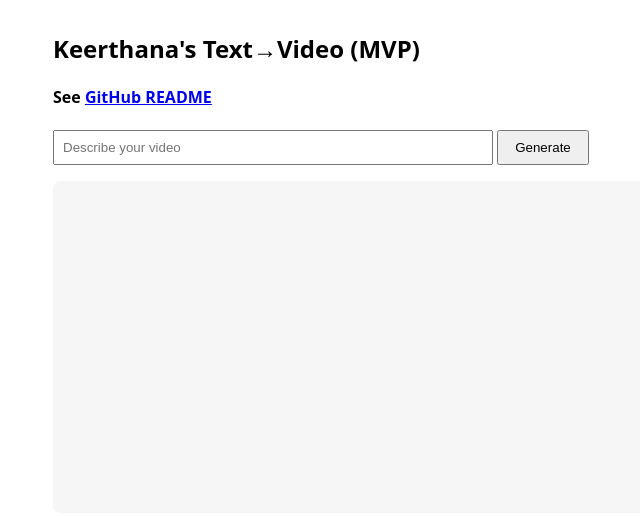
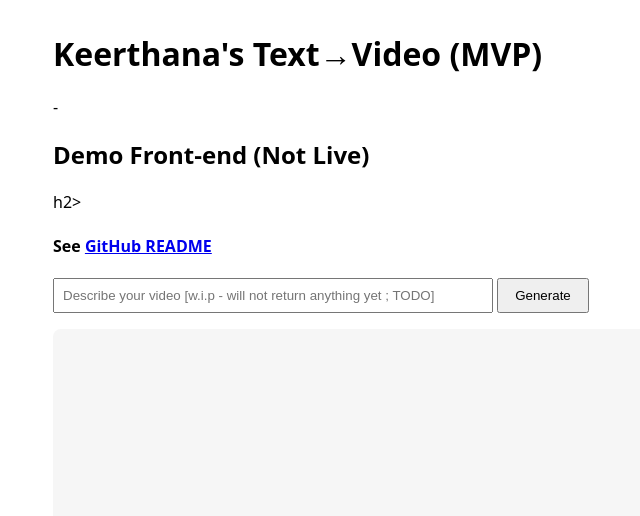
Before and after one commit to keerthanap8898/TextToVideoAPI, a plain HTML site: page VideoGenerator_API/front-end/index.html in a window 1280 px wide. Shown: the whole page, without its empty margins (227-867 px from the left). Drawn offline with Linux system fonts and the light colour scheme.

Commit message:
Update index.html

```diff
--- a/VideoGenerator_API/front-end/index.html
+++ b/VideoGenerator_API/front-end/index.html
@@ -1,7 +1,7 @@
 <!doctype html>
 <html lang="en">
   <body style="font-family: system-ui; max-width: 720px; margin: 2rem auto;">
-    <h2>Keerthana's Text→Video (MVP)</h2>
+    <h1>Keerthana's Text→Video (MVP)</h1> - <h2>Demo Front-end (Not Live)</h2>h2>
 
     <h4>
       See
@@ -13,7 +13,7 @@
     <form id="f" style="margin-bottom:1rem">
       <input
         name="prompt"
-        placeholder="Describe your video"
+        placeholder="Describe your video [w.i.p - will not return anything yet ; TODO]"
         style="width:420px;padding:.5rem"
         required
       >
```
